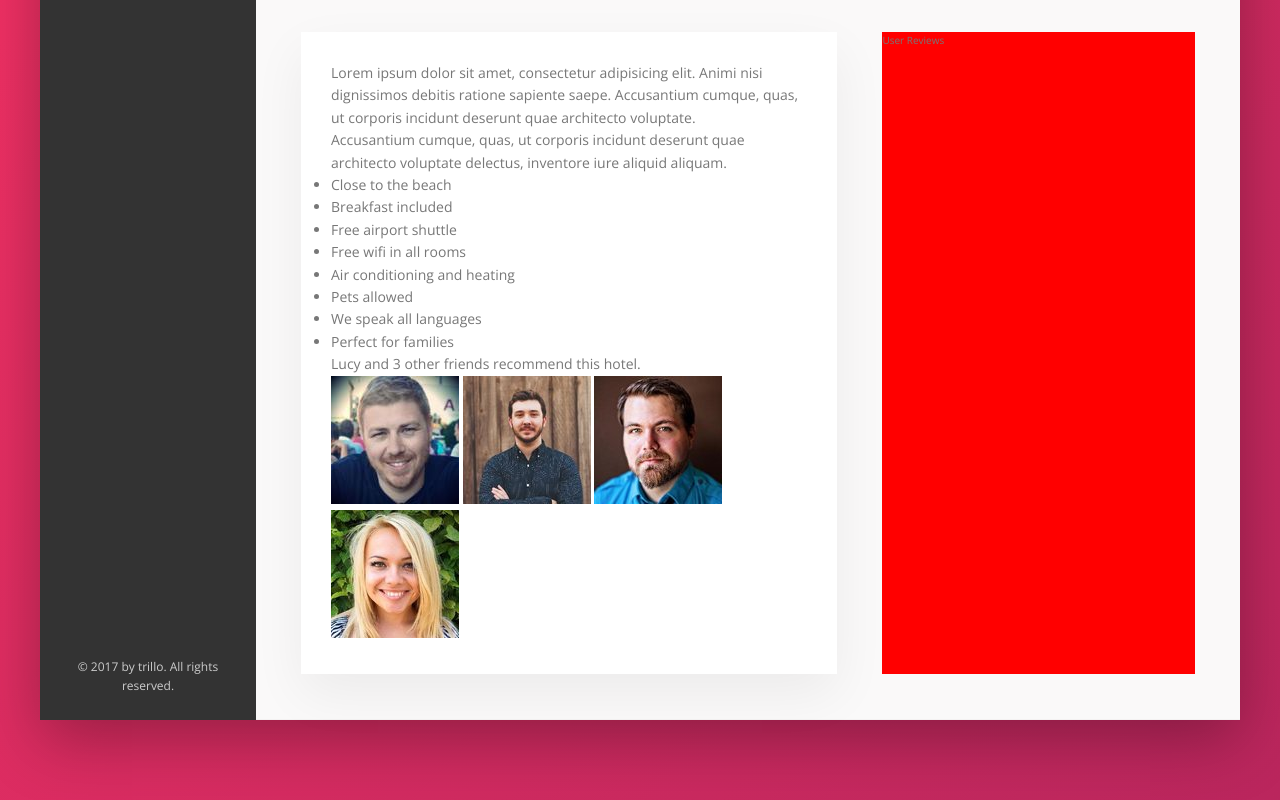
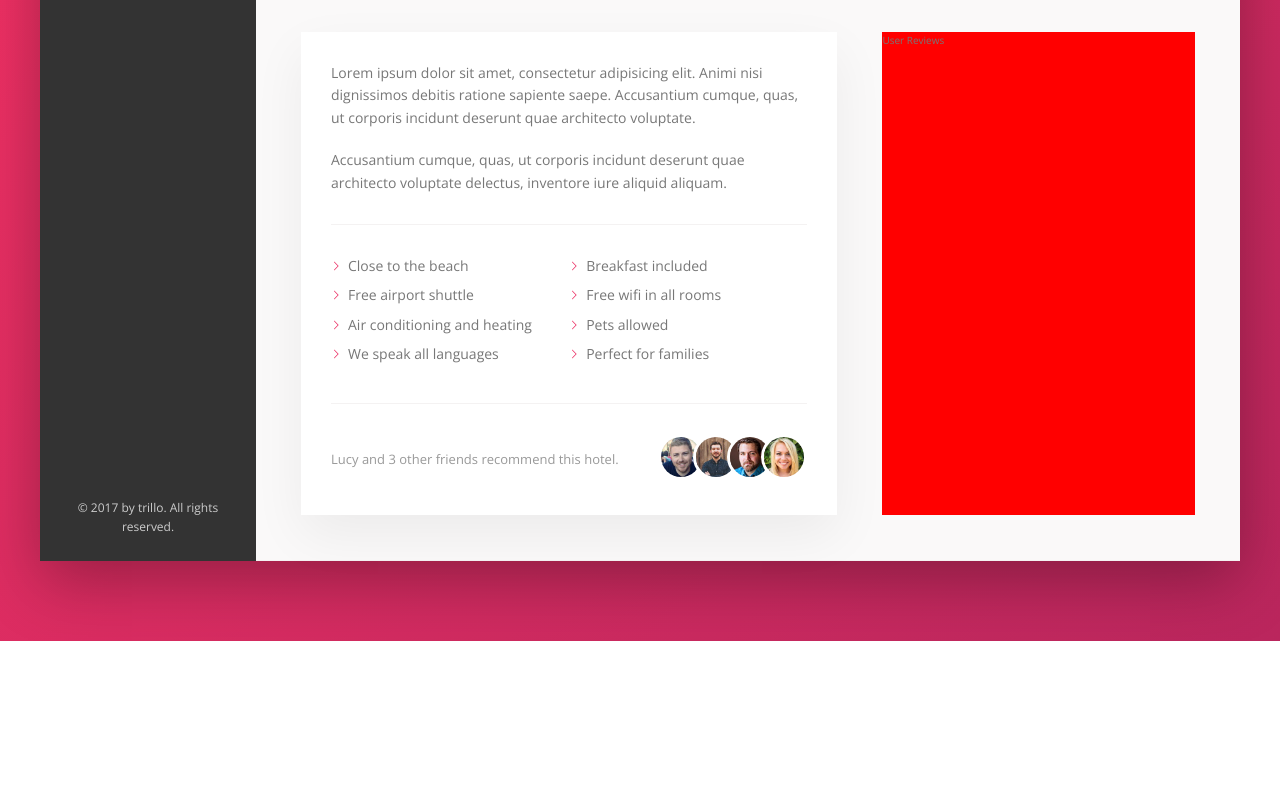
Before and after one commit to Vaggelis-Giannakosian/trillo, a website: page index.html in a window 1280 px wide. Shown: the part 615-1415 px from the top of the page. After the commit the page ends 1256 px from the top, so only its background shows below. Drawn offline with nearby package versions, Linux system fonts and the light colour scheme.

Commit message:
completed description section

```diff
--- a/sass/_components.scss
+++ b/sass/_components.scss
@@ -342,3 +342,86 @@
   }
 
 }
+
+
+
+///////////////////////////////////////////////
+//Paragraph
+.paragraph:not(:last-of-type){
+  margin-bottom:2rem;
+}
+
+
+
+///////////////////////////////////////////////
+//List
+.list{
+  display: flex;
+  flex-wrap: wrap;
+  list-style: none;
+  margin: 3rem 0;
+  padding: 3rem 0;
+  border-top: var(--border-bottom);
+  border-bottom:var(--border-bottom);
+
+
+  &__item{
+    flex:0 0 50%;
+    margin-bottom: .7rem;
+  }
+
+  &__item::before{
+    content: '';
+    display: inline-block;
+    width:1rem;
+    height: 1rem;
+    margin-right: .7rem;
+
+    //Older browsers
+    //background-image: url(../img/SVG/chevron-thin-right.svg);
+    //background-size: cover;
+
+    //Newer browsers - use maskas
+    background-color: var(--color-primary);
+    -webkit-mask-image:url(../img/SVG/chevron-thin-right.svg);
+    -webkit-mask-size:cover;
+    mask-image:url(../img/SVG/chevron-thin-right.svg);
+    mask-size:cover;
+
+  }
+}
+
+
+
+///////////////////////////////////////////////
+//Recommend
+
+.recommend{
+  font-size: 1.3rem;
+  color: var(--color-grey-dark-3);
+  display: flex;
+  align-items: center;
+
+  &__photo{
+    height: 4rem;
+    width:4rem;
+    border-radius: 50%;
+    border:3px solid #fff;
+    box-sizing: content-box;
+
+    &:not(:last-child){
+      margin-right:-1.5rem;
+    }
+
+  }
+
+  &__count{
+    margin-right: auto;
+  }
+
+  &__friends{
+
+
+  }
+
+}
```
Also changed, not shown: css/style.css.
